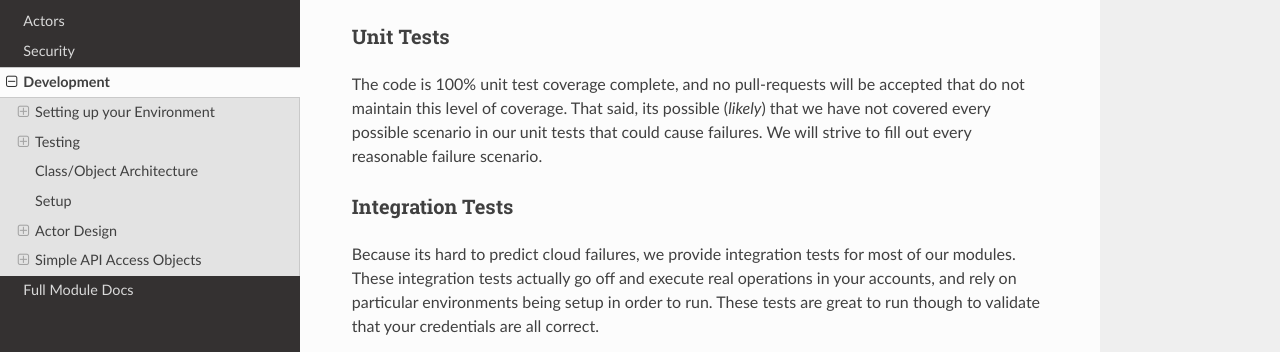
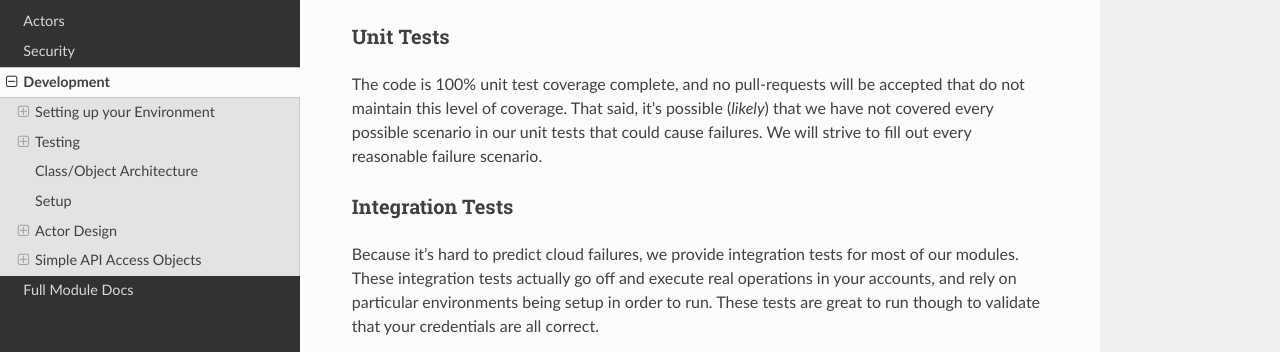
Before and after one commit to Nextdoor/kingpin, a Sphinx documentation site: the page built from docs/development.rst, in a window 1280 px wide and 900 px high, scrolled down 651 px. Shown: the part 183-535 px from the top of the window. Built offline with Sphinx 7.4.7 and the Read the Docs theme 2.0.0, drawn with Linux system fonts in a browser that asks for light colours; formulas are drawn with MathJax 3; some of the changed text lies outside the part shown.

Commit message:
Whole bunch of doc fixes from Charles/Mikhails code comments

```diff
--- a/docs/development.rst
+++ b/docs/development.rst
@@ -46,7 +46,7 @@
 ^^^^^^^^^^
 
 The code is 100% unit test coverage complete, and no pull-requests will be
-accepted that do not maintain this level of coverage. That said, its possible
+accepted that do not maintain this level of coverage. That said, it's possible
 (*likely*) that we have not covered every possible scenario in our unit tests
 that could cause failures. We will strive to fill out every reasonable failure
 scenario.
@@ -54,7 +54,7 @@
 Integration Tests
 ^^^^^^^^^^^^^^^^^
 
-Because its hard to predict cloud failures, we provide integration tests for
+Because it's hard to predict cloud failures, we provide integration tests for
 most of our modules. These integration tests actually go off and execute real
 operations in your accounts, and rely on particular environments being setup
 in order to run. These tests are great to run though to validate that your
@@ -303,7 +303,8 @@
 
 A string describing the stage or action thats occuring. Meant to be human
 readable and useful for logging. You do not need to do anything intentinally to
-support this option (its handled in *kingpin.actors.base.BaseActor.\ **init**\ ()*).
+support this option (it's handled in
+:py:mod:`kingpin.actors.base.BaseActor`).
 
 ``dry``
 '''''''
@@ -341,7 +342,7 @@
 ''''''''''''''''''
 
 Your actor can execute any code you would like in the ``_execute()`` method. This
-method should make sure that its a tornado-style generator (thus, can be
+method should make sure that it's a tornado-style generator (thus, can be
 yielded), and that it never calls any blocking operations.
 
 Actors must *not*:
--- a/docs/security.rst
+++ b/docs/security.rst
@@ -6,5 +6,4 @@
 
 Recently urllib3 library has started issuing
 `InsecurePlatformWarning <https://urllib3.readthedocs.org/en/latest/security.html#insecureplatformwarning>`__.
-We `suppress <kingpin/actors/rightscale/api.py>`__ urllib3 warnings to
-limit log output to Kingping's own.
+We suppress urllib3 warnings to limit log output to Kingping's own.
```
Also changed, not shown: other parts of docs/development.rst (+1 -1 lines), docs/basicuse.rst (+7 -5 lines), 2 other files.
